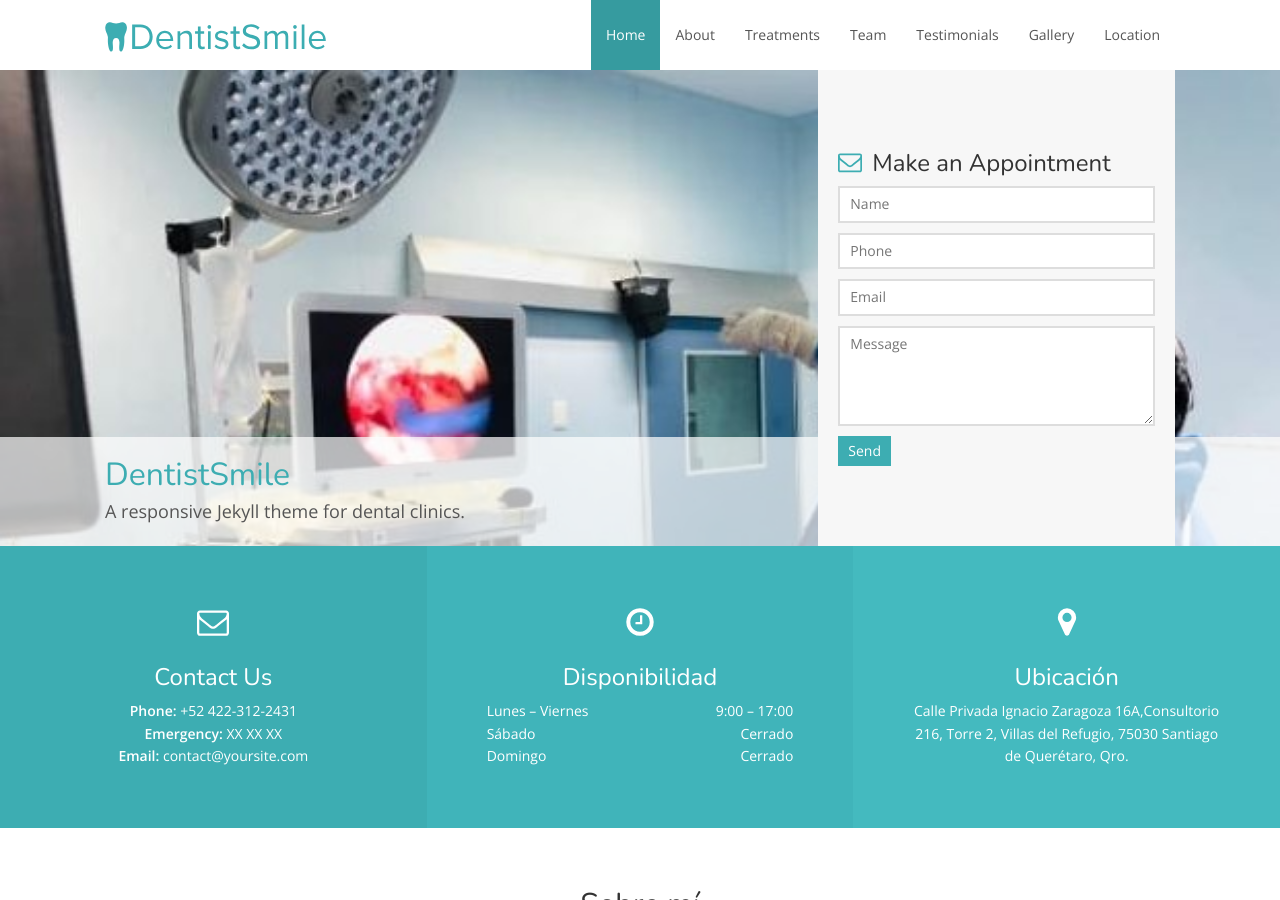
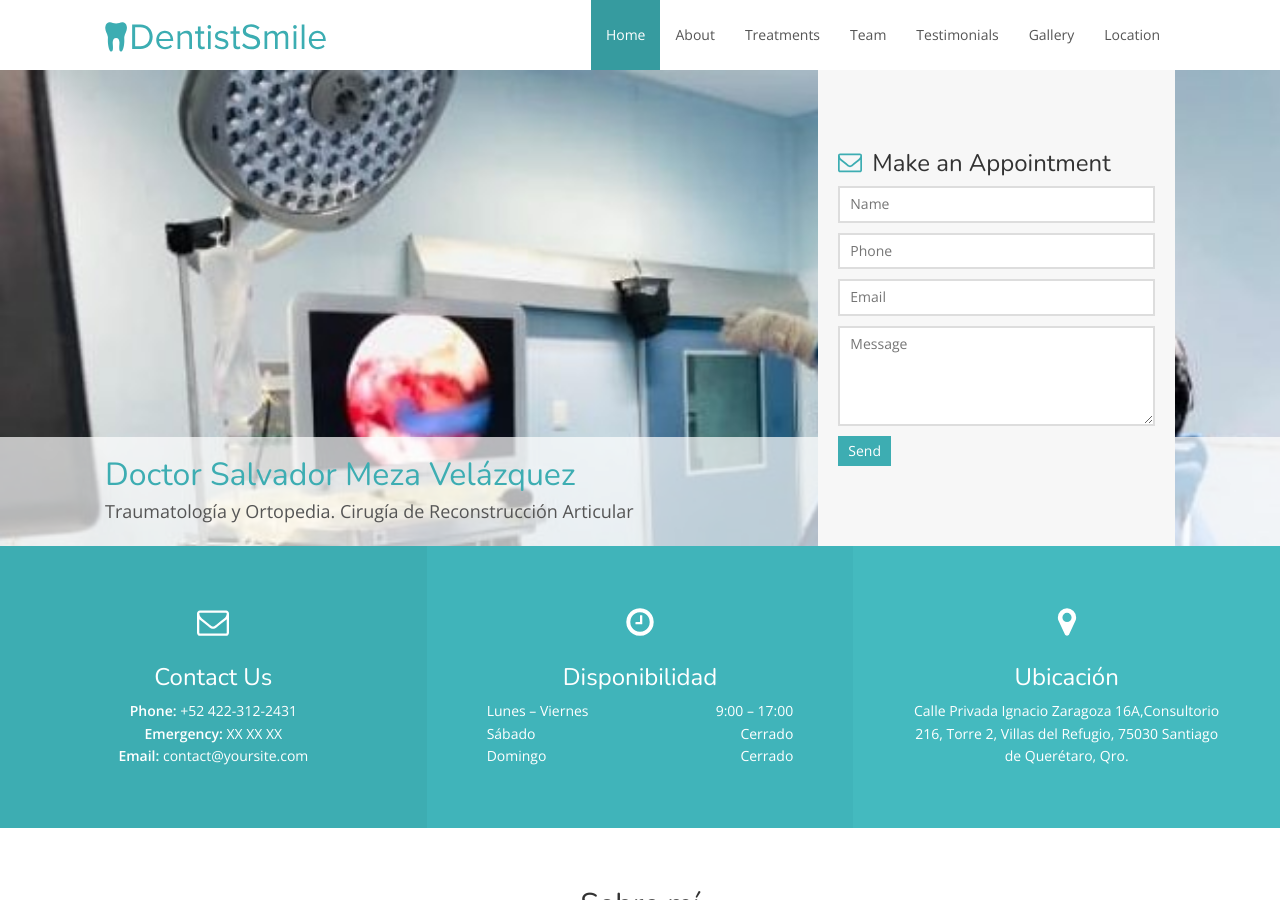
Before and after one commit to kecho05/dr, a Jekyll site: the page built from index.html, in a window 1280 px wide and 900 px high. Built offline with Jekyll 4.4.1, drawn with Linux system fonts in a browser that asks for light colours; nearby versions of some CDN libraries.

Commit message:
Update _config.yml

```diff
--- a/_config.yml
+++ b/_config.yml
@@ -8,8 +8,8 @@ logo_url: svg/min/logo.svg
 # Hero
 hero:
     hero_img: main_1.jpg
-    hero_title: DentistSmile
-    hero_description: A responsive Jekyll theme for dental clinics.
+    hero_title: Doctor Salvador Meza Velázquez
+    hero_description: Traumatología y Ortopedia. Cirugía de Reconstrucción Articular
 
 # Contact form
 api_token: # Enter API token here
```
